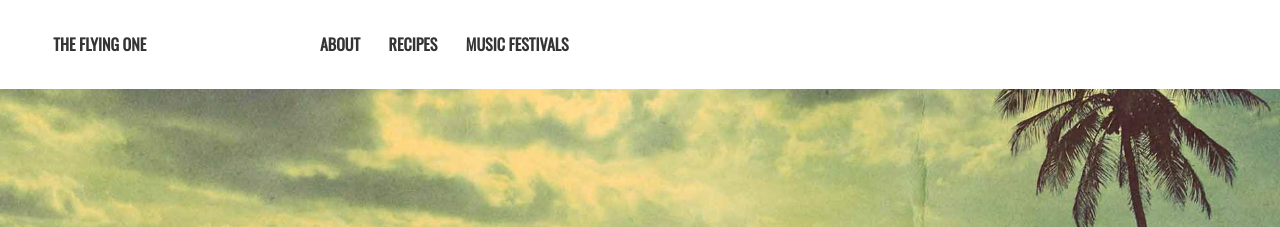
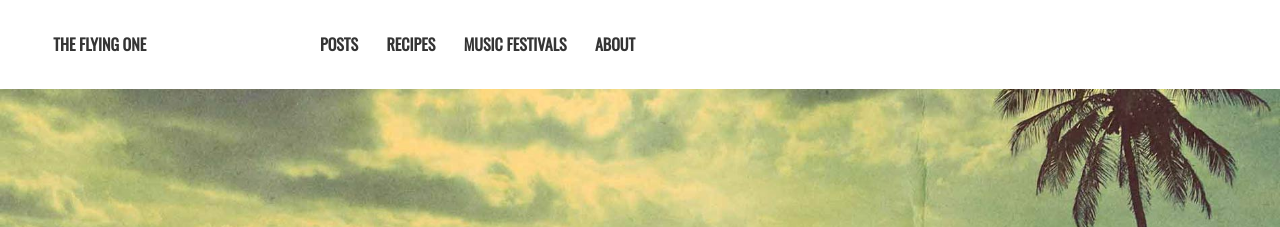
Before and after one commit to amypeniston/blog, a Jekyll site: the page built from index.md, in a window 1280 px wide. Shown: the top 227 px of the page. Built offline with Jekyll 4.4.1, drawn with Linux system fonts in a browser that asks for light colours; nearby versions of some CDN libraries.

Commit message:
added all posts page and nav link

```diff
--- a/_data/navigation.yml
+++ b/_data/navigation.yml
@@ -1,10 +1,13 @@
 # Site navigation links
 
-- title: About
-  url: /about/
+- title: Posts
+  url: /posts/
 
 - title: Recipes
   url: /recipes/
 
 - title: Music Festivals
   url: /music-festivals/
+
+- title: About
+  url: /about/
```
Also changed, not shown: posts/index.md (added, +5 -0 lines).
